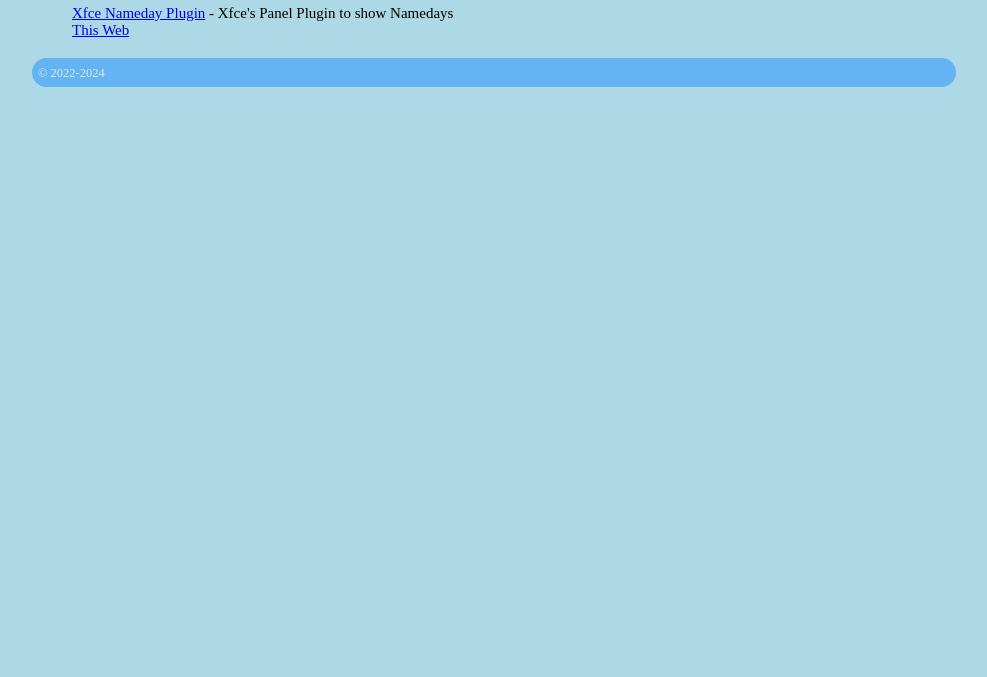
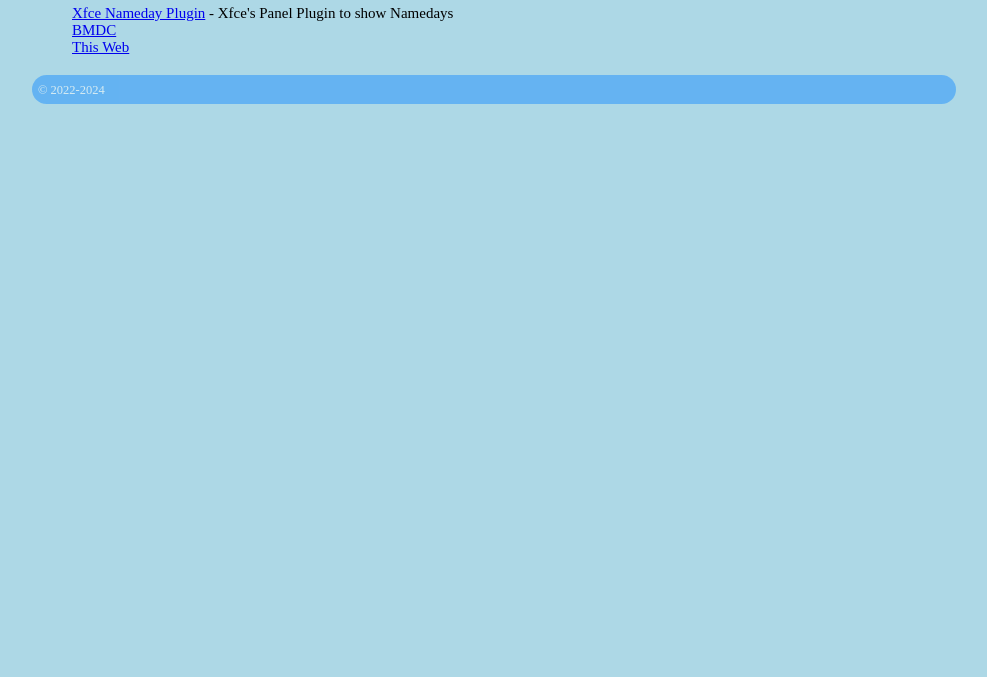
Before and after one commit to marekpistorius/mp.github.io, a plain HTML site: page projects.html in a window 1280 px wide. Shown: the part 123-800 px from the top of the page, without its empty margins (136-1123 px from the left). Drawn offline with Linux system fonts and the light colour scheme.

Commit message:
Update projects.html

```diff
--- a/projects.html
+++ b/projects.html
@@ -28,6 +28,7 @@
 <h2></h2>
 	<ul style="list-style: none;">
 		<li><a href="https://github.com/marekpistorius/xfce-nameday-plugin">Xfce Nameday Plugin</a> - Xfce's Panel Plugin to show Namedays</li>
+		<li><a href="https://github.com/bmdcpp/bmdc">BMDC</a></li>
 		<li><a href="https://github.com/marekpistorius/mp.github.io">This Web</a> </li>
 	</ul>
 </article>
```
